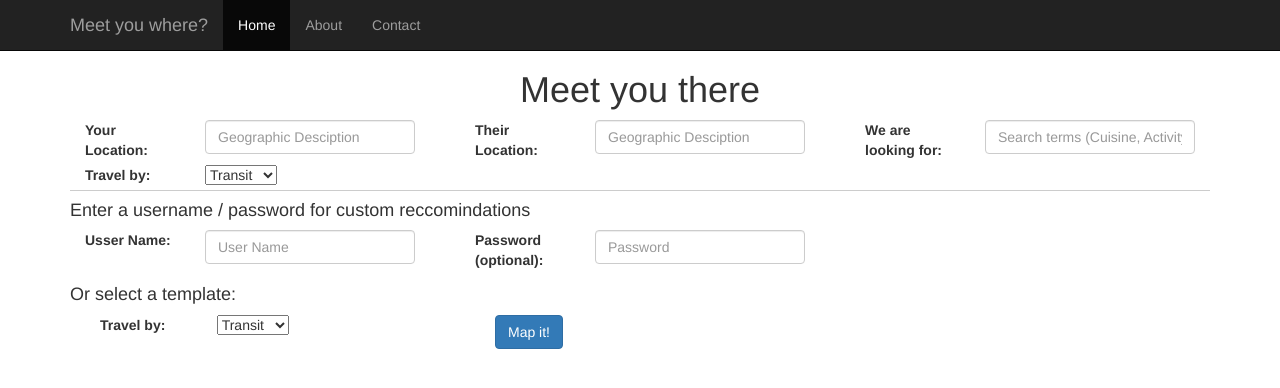
After one commit to jfried23/InsightProject, a Flask app: template templates/login.html in a window 1280 px wide. The commit adds this page. Shown: the top 388 px of the page. Run offline with Flask 2, Linux system fonts and the light colour scheme; the template is opened without the code that fills it, so the values that code supplies are empty; parts of the project's set-up code (start-up, migrations or seed data) failed here and were passed over; some libraries are stand-ins or nearby versions.

Commit message:
added login page

```diff
--- a/app.py
+++ b/app.py
@@ -23,10 +23,118 @@ sqlLink  = keys['sqlLink'] #'postgresql:///yelp'
 #pois = {'status':'Bad'}
 
 
-@app.route("/about")
-def about():
+@app.route("/", methods=['GET','POST'])
+def login():
 
-	return render_template('about.html')
+	if request.method == 'GET':
+		return render_template('login.html')
+
+	else:
+		loc1, loc2   =  request.form['loc1'], request.form['loc2']
+		query        =  request.form['query']
+		transit_mode =  request.form['transit_mode']
+		userName     =  request.form['user_name']
+		passWord     =  request.form['pass_word']
+
+		userName +=passWord
+
+		catagory = 'Optimize'
+
+		try: loc1_geo = googlePOI.geocodeFromName(loc1)
+		except: return render_template('index.html', poi=0, sort_order=0, center={'lat':40.749364, 'lng':-73.987687},
+			msg='The starting location <font color="red"> %s </font> was not found. Please try with new position description.' %(loc1))
+
+		try: loc2_geo = googlePOI.geocodeFromName(loc2)
+		except: return render_template('index.html', poi=0, sort_order=0, center={'lat':40.749364, 'lng':-73.987687},
+			msg='The starting location  <font color="red"> %s </font> was not found. Please try with new position description' %(loc2))
+
+
+		try:
+			midPoint, dist = MidPoint.searchMidPoint(loc1_geo, loc2_geo, gMapsKey, time='now', mode = transit_mode)
+		except:
+			return render_template('index.html', poi=0, sort_order=0, center={'lat':40.749364, 'lng':-73.987687},
+			msg='No <font color=red> %s </font> directions were found between %s and %s.' %(transit_mode,loc1, loc2))
+
+		#d1 = MidPoint.getDirections(loc1_geo, loc2_geo, gMapsKey, time='now', mode = transit_mode)
+
+		if dist < 50000: dist= 500
+
+		for i in range(5):
+			pois = googlePOI.searchNearBy(gMapsKey, query, midPoint, radius=dist + i*.05*dist, minprice=0, maxprice=4)
+
+			if (len(pois['results']) > 3) & (pois['status'] =='OK'): break
+
+		#if no points of intrest found route back to stating page
+		if pois['status'] != 'OK':
+			return render_template('index.html', poi=0, sort_order=0, center={'lat':40.749364, 'lng':-73.987687},
+			msg='No establishments matching the query <font color=red> \"%s\" </font> were not found.' %(query))
+		#if we made it here pois status == OK
+
+		#Populate the scoring matrix
+		sort_order = 0
+		fairness = []
+		scores = np.zeros((len(pois['results']), 3))
+		for idx, p in enumerate(pois['results']):
+
+			wp =  (p['geometry']['location']['lat'], p['geometry']['location']['lng'])
+
+
+			direct = MidPoint.getDirectionsWithWayPoint( loc1_geo, wp, loc2_geo, gMapsKey,  mode1=transit_mode, mode2=transit_mode)
+
+			#Calculate the travel time for each person
+			t1,t2=0.0,0.0
+			for dd in direct[0]['routes'][0]['legs']: t1 += dd['duration']['value']
+			for dd in direct[1]['routes'][0]['legs']: t2 += dd['duration']['value']
+
+			pois['results'][idx]['duration']    = [t1,t2]
+			pois['results'][idx]['fairness']    = int(100*round(min([t1,t2])/max([t1,t2]),2))
+			pois['results'][idx]['path']        = { 'points1': direct[0]['routes'][0]['overview_polyline']['points'],
+									     'points2': direct[1]['routes'][0]['overview_polyline']['points'] }
+			fairness.append( min([t1,t2])/max([t1,t2]) )
+
+			try: scores[idx][0] = float(p['price_level'])
+			except: pass
+
+			try: scores[idx][1] = float(p['rating'])
+			except: pass
+
+			try: scores[idx][2] = min([t1,t2])/max([t1,t2])
+			except: pass
+
+
+
+		#Now prepare user customized ranking
+		#conn = sqlalchemy.create_engine('postgresql:///insight')
+		#s="select index from ny_tile where ST_Contains(st_geomfromtext, ST_GeomFromText( 'POINT(%f %f)', 4326) );" %(loc1_geo[1], loc1_geo[0])
+		#a=conn.execute(s).fetchall()
+		conn = sqlalchemy.create_engine(sqlLink)
+
+		qr = "SELECT avg(review), avg(price), avg(fairness) FROM users WHERE name = \'%s\'" % (userName)
+		avg_score = pd.read_sql_query(qr, conn).as_matrix()
+
+
+		if avg_score[0][0] == None:
+			qr = "SELECT avgreview, avgcost, fairness FROM avg WHERE catagory = \'%s\'" % (catagory)
+			avg_score = pd.read_sql_query(qr, conn).as_matrix()
+
+		avg_score = avg_score[0]
+
+		dot =  np.dot(scores, avg_score) / ( np.linalg.norm(scores, axis=1) * np.linalg.norm(avg_score))
+
+		#sort_order = np.argsort(dot)[::-1]
+		sort_order = np.argsort(dot)[::-1]
+
+		for i, p in enumerate(pois['results']):
+			pois['results'][i]['sim_score'] = round(dot[i],2)
+			pois['results'][i]['idx_num'] = i
+			pois['results'][i]['user'] = userName
+
+
+		return render_template('index.html', msg='', poi = simplejson.dumps(pois), sort_order = list(sort_order), center={'lat':midPoint[0],'lng':midPoint[1]} )
+
+
+		#print loc1, loc2, query, transit_mode, userName, passWord
+		#return render_template('login.html')
 
 
 
@@ -47,7 +155,7 @@ def getDirections():
 	return render_template('index.html', msg='', poi=0, sort_order=0, center={'lat':40.749364, 'lng':-73.987687} )
 
 
-@app.route('/', methods=['GET','POST'])
+@app.route('/mapit', methods=['GET','POST'])
 def index():
 
 	if request.method == 'GET':
--- /dev/null
+++ b/templates/login.html
@@ -0,0 +1,185 @@
+<!DOCTYPE html>
+<html lang="en">
+  <head>
+    <meta charset="utf-8">
+    <meta http-equiv="X-UA-Compatible" content="IE=edge">
+    <meta name="viewport" content="width=device-width, initial-scale=1">
+    <!-- The above 3 meta tags *must* come first in the head; any other head content must come *after* these tags -->
+    <meta name="description" content="">
+    <meta name="author" content="">
+    <link rel="icon" href="../../favicon.ico">
+
+    <title>Meet you where?</title>
+
+    <!-- Bootstrap core CSS -->
+
+    <link href="/static/css/bootstrap.min.css" rel="stylesheet">
+
+    <!-- IE10 viewport hack for Surface/desktop Windows 8 bug -->
+    <!--link href="../../assets/css/ie10-viewport-bug-workaround.css" rel="stylesheet"-->
+
+    <!-- Custom styles for this template -->
+    <link href="/static/css/index.css" rel="stylesheet">
+
+    <!-- Just for debugging purposes. Don't actually copy these 2 lines! -->
+    <!--[if lt IE 9]><script src="../../assets/js/ie8-responsive-file-warning.js"></script><![endif]-->
+    <!-- script src="../../assets/js/ie-emulation-modes-warning.js"></script -->
+
+    <!-- HTML5 shim and Respond.js for IE8 support of HTML5 elements and media queries -->
+    <!--[if lt IE 9]>
+      <script src="https://oss.maxcdn.com/html5shiv/3.7.2/html5shiv.min.js"></script>
+      <script src="https://oss.maxcdn.com/respond/1.4.2/respond.min.js"></script>
+    <![endif]-->
+      <script src="https://maps.googleapis.com/maps/api/js?sensor=false&libraries=places,geometry&language=en&key=AIzaSyBJ0-ZPQengxtnHbCu1KotNA_yqyI_OD4Q"></script>
+
+	<style>
+#contactform .btn:hover {
+  background: rgba(9,8,77,0.7);
+}
+
+.bottom {
+    border-bottom: 1px solid #ccc;
+}
+
+#map-canvas {
+  width: 100%;
+  height: 350px;
+  margin-bottom: 15px;
+  border: 2px solid #fff;
+}
+</style>
+
+  </head>
+
+  <body>
+
+    <nav class="navbar navbar-inverse navbar-fixed-top">
+      <div class="container">
+        <div class="navbar-header">
+          <button type="button" class="navbar-toggle collapsed" data-toggle="collapse" data-target="#navbar" aria-expanded="false" aria-controls="navbar">
+            <span class="sr-only">Toggle navigation</span>
+            <span class="icon-bar"></span>
+            <span class="icon-bar"></span>
+            <span class="icon-bar"></span>
+          </button>
+          <a class="navbar-brand" href="#">Meet you where?</a>
+        </div>
+        <div id="navbar" class="collapse navbar-collapse">
+          <ul class="nav navbar-nav">
+            <li class="active"><a href="/">Home</a></li>
+            <li><a href="/about">About</a></li>
+            <li><a href="#contact">Contact</a></li>
+          </ul>
+        </div><!--/.nav-collapse -->
+      </div>
+    </nav>
+
+  <div class="container">
+
+    <div class="text-center">
+      <p></p>
+      <h1>Meet you there</h1>
+    </div>
+
+    <form class="form" role="form" method='post' action='/' >
+    <div class="bottom">
+    <div class="row">
+      <div class="col-sm-6 col-lg-4">
+        <div class="form-group">
+          <label for="inputLocation" class="col-md-4 control-label">Your Location:</label>
+          <div class="col-md-8">
+            <input  class="form-control" id="inputAddress1" name='loc1' placeholder="Geographic Desciption">
+          </div>
+        </div>
+      </div>
+      <div class="col-sm-6 col-lg-4">
+        <div class="form-group">
+          <label for="inputLocation" class="col-md-4 control-label">Their Location:</label>
+          <div class="col-md-8">
+            <input class="form-control" id="inputAddress2" name='loc2' placeholder="Geographic Desciption">
+          </div>
+        </div>
+      </div>
+      <div class="col-sm-6 col-lg-4">
+        <div class="form-group">
+          <label for="inputLocation" class="col-md-4 control-label">We are looking for:</label>
+          <div class="col-md-8">
+            <input class="form-control" id="query" name='query' placeholder="Search terms (Cuisine, Activity, ect.)">
+          </div>
+        </div>
+      </div>
+      <div class="col-sm-6 col-lg-4">
+       <div class="form-group">
+         <label for="inputLocation" class="col-md-4 control-label">Travel by:</label>
+         <div class="col-md-8">
+            <select class="selectpicker" name="transit_mode">
+              <option value="transit">Transit</option>
+              <option value="walking">Walking</option>
+              <option value="driving">Driving</option>
+            </select>
+          </div>
+        </div>
+      </div>
+      </div>
+      </div>
+
+    <p></p>
+    <p></p>
+    <h4> Enter a username / password for custom reccomindations </h4>
+    <div class="row">
+      <div class="col-sm-6 col-lg-4">
+        <div class="form-group">
+          <label for="inputLocation" class="col-md-4 control-label">Usser Name:</label>
+          <div class="col-md-8">
+            <input  class="form-control" id="inputAddress1" name='user_name' placeholder="User Name">
+          </div>
+        </div>
+      </div>
+      <div class="col-sm-6 col-lg-4">
+        <div class="form-group">
+          <label for="inputLocation" class="col-md-4 control-label">Password (optional):</label>
+          <div class="col-md-8">
+            <input class="form-control" id="inputAddress2" name='pass_word' placeholder="Password">
+          </div>
+        </div>
+      </div>
+      </div>
+
+    <h4>Or select a template:</h4>
+      <div class="col-sm-6 col-lg-4">
+       <div class="form-group">
+         <label for="inputLocation" class="col-md-4 control-label">Travel by:</label>
+         <div class="col-md-8">
+            <select class="selectpicker" name="transit_mode">
+              <option value="transit">Transit</option>
+              <option value="walking">Walking</option>
+              <option value="driving">Driving</option>
+            </select>
+          </div>
+          </div>
+          </div>
+
+      <div class="col-sm-6 col-lg-4">
+       <div class="form-group">
+
+      <div class="col-sm-1 col-md-1">
+        <div class="form-group">
+          <div class="col-md-2">
+            <button type="submit"  class="btn btn-primary" >Map it!</button>
+          </div>
+        </div>
+      </div>
+       </div>
+       </div>
+      </form>
+  </div>
+
+
+  <script type="text/javascript">
+      var input1 = document.getElementById('inputAddress1');
+      var autocomplete = new google.maps.places.Autocomplete(input1);
+      var input2 = document.getElementById('inputAddress2');
+      var autocomplete = new google.maps.places.Autocomplete(input2);
+  </script>
+
+</body>
```
Also changed, not shown: templates/index.html (+22 -21 lines).
